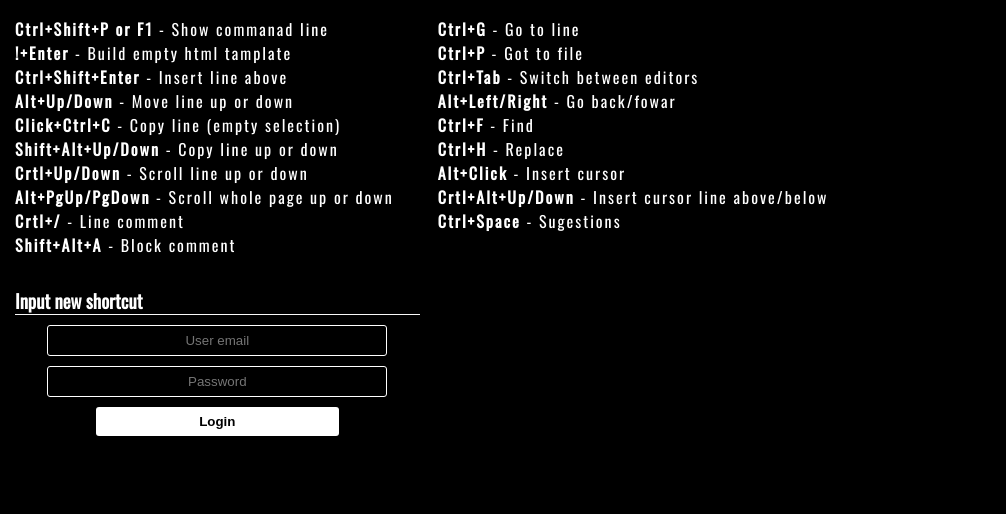
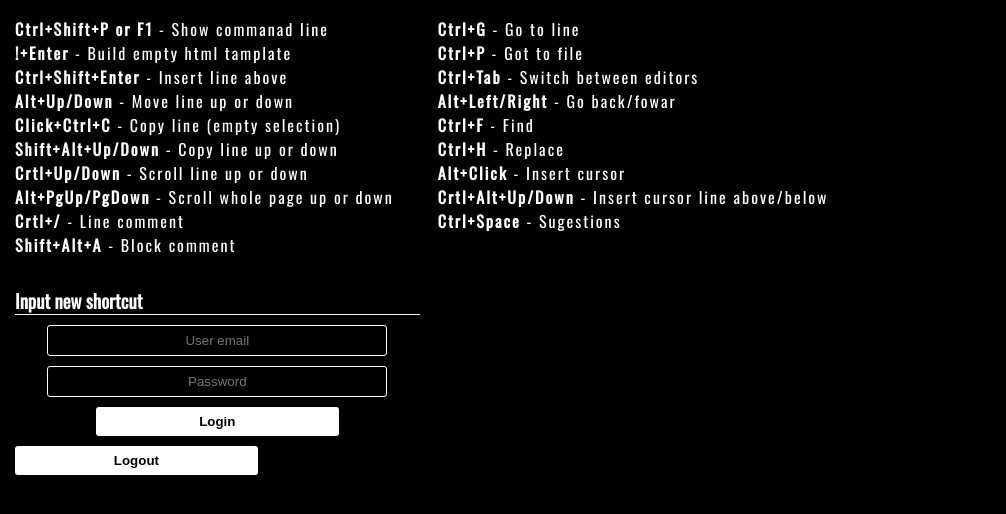
Before and after one commit to norbert-lukaszuk/codeCheatSheet, a plain HTML site: page public/index.html in a window 1280 px wide. Shown: the part 78-592 px from the top of the page, without its empty margins (0-1006 px from the left). Drawn offline with nearby package versions, Linux system fonts and the light colour scheme; no server answers.

Commit message:
moved logout button outside the form

```diff
--- a/public/index.html
+++ b/public/index.html
@@ -66,6 +66,7 @@
                 <input type="text" name="input__description" id="input__description" placeholder="Description">
                 <input type="submit" value="Save" id="submit__button">
             </form>
+            <button id="logout__button" class="logout__button">Logout</button>
     </div>
     </section>
 </div>
--- a/public/script.js
+++ b/public/script.js
@@ -5,7 +5,7 @@ const login__form = document.getElementById('login__form');
 const user__list = document.getElementById('user__list');
 const user__email = document.getElementById('user__email');
 const user__password = document.getElementById('user__password');
-
+const logout__button = document.getElementById('logout__button');
 
     class Shortcut{
         constructor(keys, description){
@@ -19,7 +19,9 @@ const user__password = document.getElementById('user__password');
             return this.description
         }
     }
-
+    logout__button.addEventListener('click', e=>{
+        auth.signOut();
+    })
     login__form.addEventListener('submit',e=>{
         e.preventDefault();
         const email = user__email.value;
--- a/public/style.css
+++ b/public/style.css
@@ -25,6 +25,7 @@ input::placeholder{
     justify-content: center;
     align-items: center;
 }
+
 .login__form input[type="email"]{
     display: block;
     color: #ffffff;
@@ -59,6 +60,7 @@ input[type="submit"]{
     font-weight: 600;
 
 }
+
 .input__form input[type="text"]{
     display: block;
     color: #ffffff;
@@ -73,6 +75,18 @@ input[type="submit"]{
 }
 .input__wraper{
     display: block;
+}
+.input__wraper button{
+    display: block;
+    margin-top: 10px;
+    width: 60%;
+    background: none;
+    border: none;
+    background-color: #ffffff;
+    padding: 7px;
+    border-radius: 3px;
+    font-weight: 600;
+
 }
 .input__form--hide{
     display: none;
```
